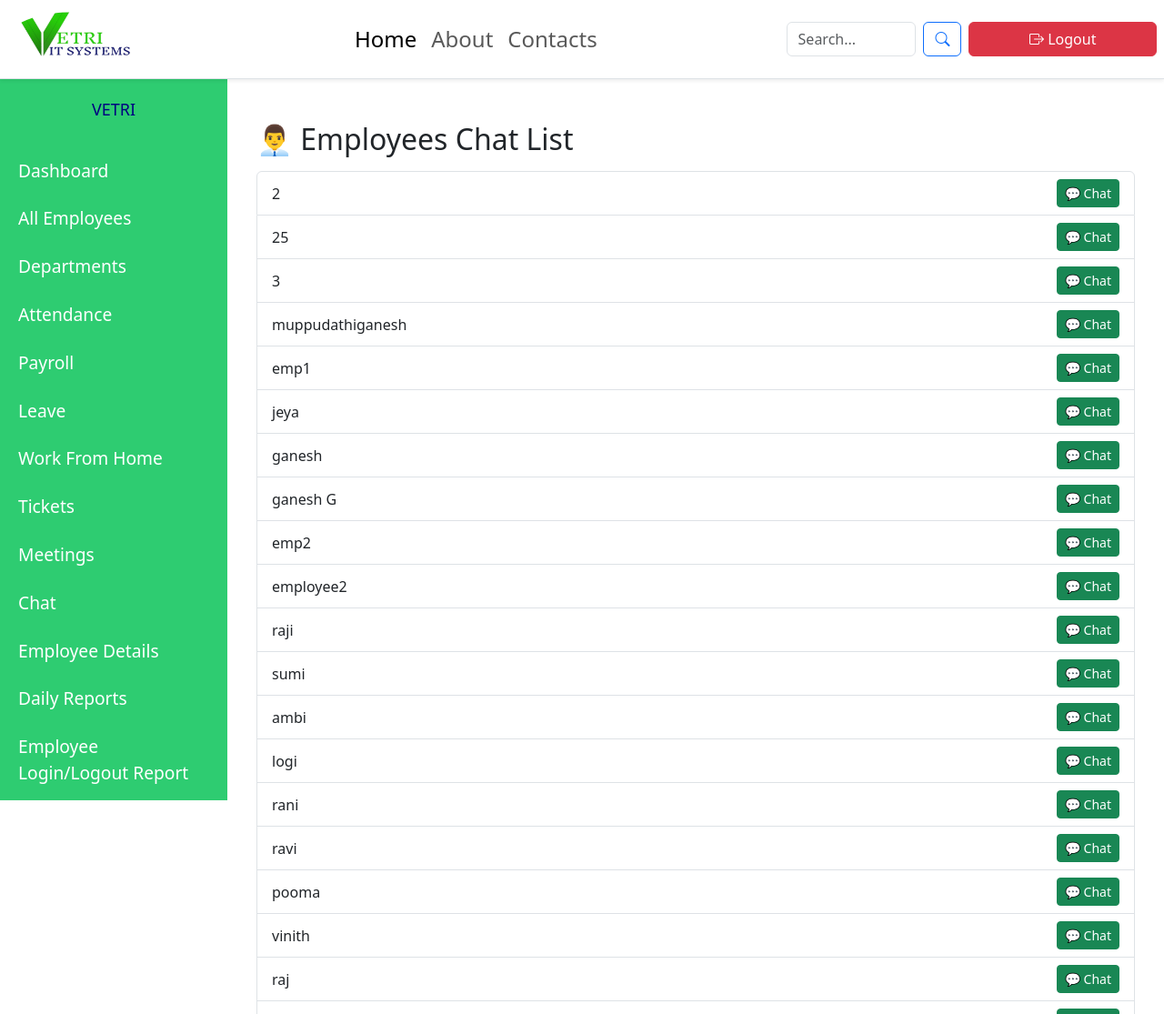
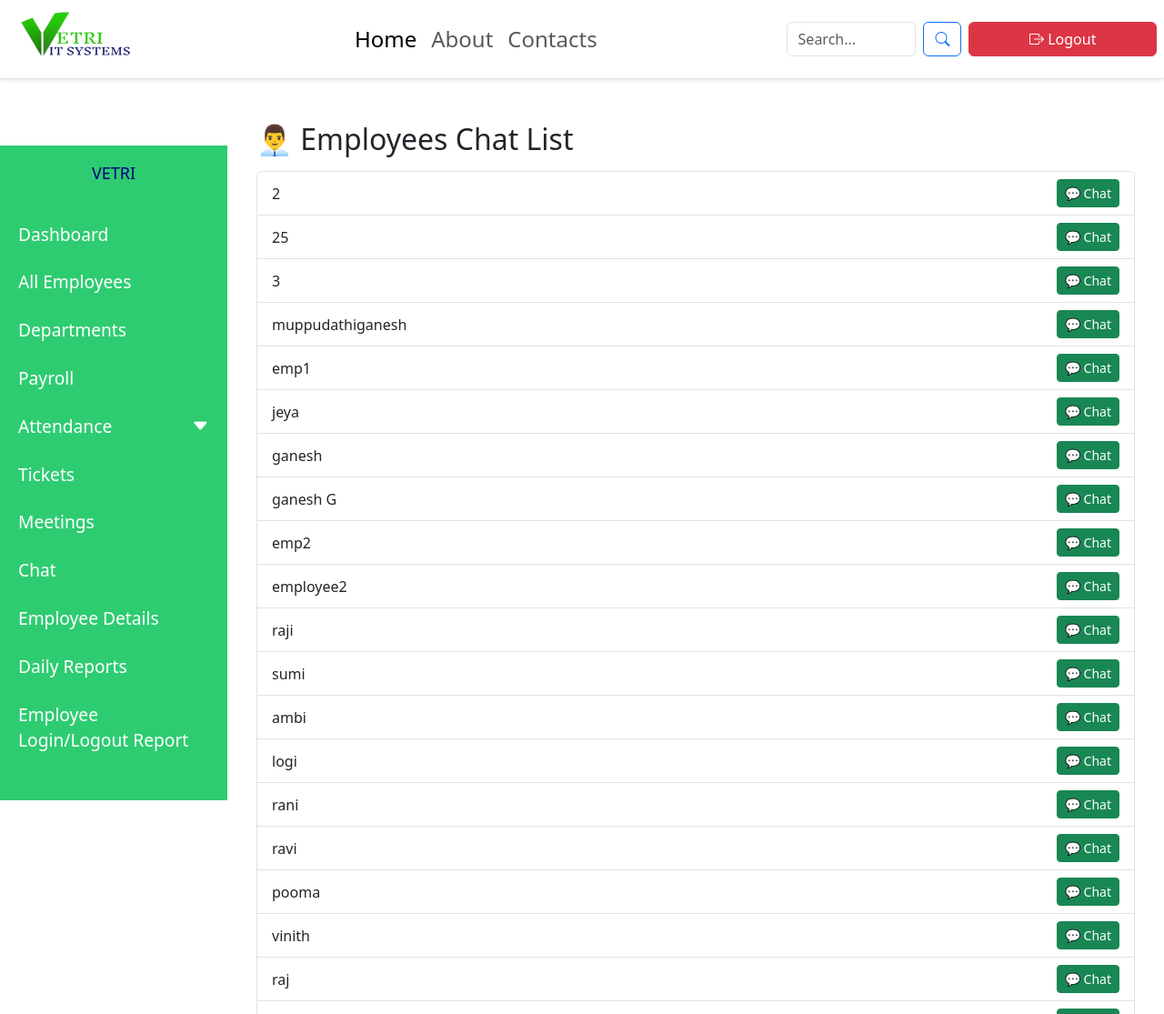
Before and after one commit to muppudathiganesh/employee_management_system, a Django app: page /chat/admin/ in a window 1280 px wide. Shown: the top 1115 px of the page at 91% size. Run offline with Django 5.2, Linux system fonts and the light colour scheme; a user stored in the database is signed in; data comes from the database, SQL or seed files in the repository; both versions use the stored data as it was after the commit.

Commit message:
sidebar fix commit

```diff
--- a/employee_mgmt/settings.py
+++ b/employee_mgmt/settings.py
@@ -71,6 +71,9 @@ TEMPLATES = [
                 'django.contrib.auth.context_processors.auth',
                 'django.contrib.messages.context_processors.messages',
                 'employees.context_processors.admin_id_processor',
+
+                # ⭐ Add this line
+                "employees.context_processors.unread_ticket_count",
             ],
         },
     },
--- a/employees/context_processors.py
+++ b/employees/context_processors.py
@@ -6,3 +6,10 @@ def admin_id_processor(request):
         return {'admin_id': admin_user.id if admin_user else None}
     except:
         return {'admin_id': None}
+
+from .models import Ticket
+
+def unread_ticket_count(request):
+    if request.user.is_authenticated and request.user.is_superuser:
+        return {"unread_count": Ticket.objects.filter(is_read=False).count()}
+    return {"unread_count": 0}
--- a/employees/models.py
+++ b/employees/models.py
@@ -175,6 +175,6 @@ class Ticket(models.Model):
     reply = models.TextField(blank=True, null=True)
     status = models.CharField(max_length=20, choices=STATUS_CHOICES, default="open")
     created_at = models.DateTimeField(auto_now_add=True)
-
+    is_read = models.BooleanField(default=False)  # <--- IMPORTANT
     def __str__(self):
         return self.subject
--- a/employees/static/css/style.css
+++ b/employees/static/css/style.css
@@ -4,6 +4,71 @@
       background-color: #f8f9fa;
       overflow-x: hidden;
     }
+.bell-shake {
+  animation: shake 0.3s ease-in-out infinite alternate;
+}
+
+@keyframes shake {
+  0% { transform: rotate(0deg); }
+  40% { transform: rotate(8deg); }
+  80% { transform: rotate(-8deg); }
+  100% { transform: rotate(0deg); }
+}
+/* DROPDOWN MAIN LINK */
+.sidebar .dropdown-link {
+    display: block;
+    color: white;
+    padding: 12px 20px;
+    text-decoration: none;
+    cursor: pointer;
+}
+
+.sidebar .dropdown-link:hover {
+    background-color: rgba(255, 255, 255, 0.15); /* same as your sidebar hover */
+}
+
+/* SUBMENU BACKGROUND MATCHES SIDEBAR */
+.sidebar .submenu {
+    display: none;
+    background-color: rgba(255, 255, 255, 0.1); /* SAME SHADE AS SIDEBAR */
+    padding-left: 15px;
+}
+
+/* SUBMENU LINKS */
+.sidebar .submenu a {
+    display: block;
+    color: white;
+    padding: 10px 32px;
+    text-decoration: none;
+}
+
+.sidebar .submenu a:hover {
+    background-color: rgba(255, 255, 255, 0.18);
+}
+.show-submenu {
+    display: block !important;
+}
+.submenu {
+  background: #1e2329;   /* same as sidebar */
+  padding-left: 15px;
+}
+
+.submenu a {
+  display: block;
+  padding: 6px 0;
+  color: #fff;
+}
+
+.dropdown-link {
+  color: #fff;
+  cursor: pointer;
+}
+
+.caret-icon {
+  transition: transform 0.3s;
+}
+
+
 
  .navbar li  {
      color:black;
@@ -15,22 +80,27 @@
     }
     .sidebar {
       width: 250px;
-      height: 100vh;
+      /* height: 100vh; */
+       height: calc(100vh - 80px);
       position: fixed;
-      top: 0;
+      /* top: 0; */
+        top: 80px;
       left: 0;
-      /* background-color:rgb(53, 148, 53); */
+
        background-color: #2ECC71; /* Vetri Green */
       color: white;
-      padding-top: 30px;
+      padding-top: 20px;
       transition: left 0.3s ease;
       z-index: 1000;
-      margin-top: 80px; /* below navbar */
+      margin-top: 80px;
+       overflow-y: auto;           /* SCROLL WORKS */
+       /* overflow-x: hidden; */
     }
+
 
     .sidebar h4 {
       text-align: center;
-      font-size: 18px;
+      font-size: 12px;
       margin-bottom: 30px;
       text-transform: uppercase;
     }
--- a/employees/templates/base.html
+++ b/employees/templates/base.html
@@ -15,7 +15,9 @@
   <link rel="stylesheet" href="{% static 'css/style.css' %}">
 
   {% block extra_css %}{% endblock %}
+
 </head>
+
 <body>
 
 <!-- ================= NAVBAR =================
@@ -72,18 +74,44 @@
 
 
 
-  <div class="sidebar" id="sidebar">
+  <div class="sidebar " id="sidebar">
      <button class="close-btn" onclick="toggleSidebar()">&times;</button>
    <h4 style="color: navy; font-size: large;">VETRI</h4>
     {% if request.user.is_superuser %}
       <a href="{% url 'dashboard' %}">Dashboard</a>
       <a href="{% url 'employee_list' %}">All Employees</a>
       <a href="{% url 'view_departments' %}"> Departments</a>
-      <a href="{% url 'attendance_list' %}"> Attendance</a>
-      <a href="{% url 'payroll_list' %}"> Payroll</a>
+       <a href="{% url 'payroll_list' %}"> Payroll</a>
+      <!-- <a href="{% url 'attendance_list' %}"> Attendance</a>
+
       <a href="{% url 'leave_list' %}"> Leave</a>
-      <a href="{% url 'wfh_list' %}"> Work From Home</a>
-<a href="{% url 'admin_view_tickets' %}">Tickets</a>
+      <a href="{% url 'wfh_list' %}"> Work From Home</a> -->
+  <a href="#" class="dropdown-link d-flex justify-content-between align-items-center">
+  Attendance
+  <i class="bi bi-caret-down-fill caret-icon"></i>
+</a>
+
+<div class="submenu" style="display: none;">
+  <a href="{% url 'attendance_list' %}">Attendance list</a>
+  <a href="{% url 'leave_list' %}">Leave</a>
+  <a href="{% url 'wfh_list' %}">Work From Home</a>
+</div>
+
+
+
+<!-- <a href="{% url 'admin_view_tickets' %}">Tickets</a> -->
+ <a href="{% url 'admin_view_tickets' %}" class="nav-link position-relative">
+
+      Tickets
+
+      {% if unread_count > 0 %}
+      <span class="position-absolute top-0 start-100 translate-middle badge rounded-pill bg-danger">
+        {{ unread_count }}
+      </span>
+      {% endif %}
+
+  </a>
+
 
      <a href="{% url 'meetings_view' %}"> Meetings</a>
       <a href="{% url 'admin_chat_list' %}"> Chat</a>
@@ -94,6 +122,7 @@
        <a class="nav-link" href="{% url 'login_logout_report' %}">
      Employee Login/Logout Report
   </a>
+
     {% else %}
       <a href="{% url 'employee_dashboard' %}">Dashboard</a>
 
@@ -165,6 +194,31 @@ function toggleSidebar() {
   overlay.classList.toggle('active');
 }
 </script>
+<script>
+
+document.querySelectorAll(".dropdown-link").forEach(function(link) {
+
+  link.addEventListener("click", function(e) {
+    e.preventDefault();
+
+    let submenu = this.nextElementSibling;
+    let caret = this.querySelector(".caret-icon");
+
+    // Toggle show/hide
+    if (submenu.style.display === "none" || submenu.style.display === "") {
+      submenu.style.display = "block";
+      caret.style.transform = "rotate(180deg)"; // caret up
+    } else {
+      submenu.style.display = "none";
+      caret.style.transform = "rotate(0deg)";   // caret down
+    }
+  });
+
+});
+
+
+
+</script>
 
 
 
--- a/employees/views.py
+++ b/employees/views.py
@@ -1692,13 +1692,26 @@ def admin_view_tickets(request):
 
 
 # ADMIN — Reply to ticket
+# def admin_reply_ticket(request, ticket_id):
+#     ticket = get_object_or_404(Ticket, id=ticket_id)
+
+#     if request.method == "POST":
+#         ticket.reply = request.POST.get("reply")
+#         ticket.status = request.POST.get("status")
+#         ticket.save()
+#         messages.success(request, "Reply sent!")
+#         return redirect("admin_view_tickets")
+
+#     return render(request, "employees/admin_reply_ticket.html", {"ticket": ticket})
 def admin_reply_ticket(request, ticket_id):
     ticket = get_object_or_404(Ticket, id=ticket_id)
 
     if request.method == "POST":
         ticket.reply = request.POST.get("reply")
         ticket.status = request.POST.get("status")
+        ticket.is_read = True   # 🔥 Mark ticket as read when admin replies
         ticket.save()
+
         messages.success(request, "Reply sent!")
         return redirect("admin_view_tickets")
 
@@ -1709,3 +1722,13 @@ def admin_reply_ticket(request, ticket_id):
 def employee_ticket_history(request):
     tickets = Ticket.objects.filter(employee=request.user).order_by("-created_at")
     return render(request, "employees/employee_ticket_history.html", {"tickets": tickets})
+from .models import Ticket
+
+def dashboard(request):
+    unread_count = Ticket.objects.filter(is_read=False).count()
+    return render(request, "employees/home.html", {"unread_count": unread_count})
+def ticket_detail(request, ticket_id):
+    ticket = Ticket.objects.get(id=ticket_id)
+    ticket.is_read = True
+    ticket.save()
+    return render(request, "employees/ticket_detail.html", {"ticket": ticket})
```
Also changed, not shown: db.sqlite3, employees/migrations/0014_ticket_is_read.py (added).
